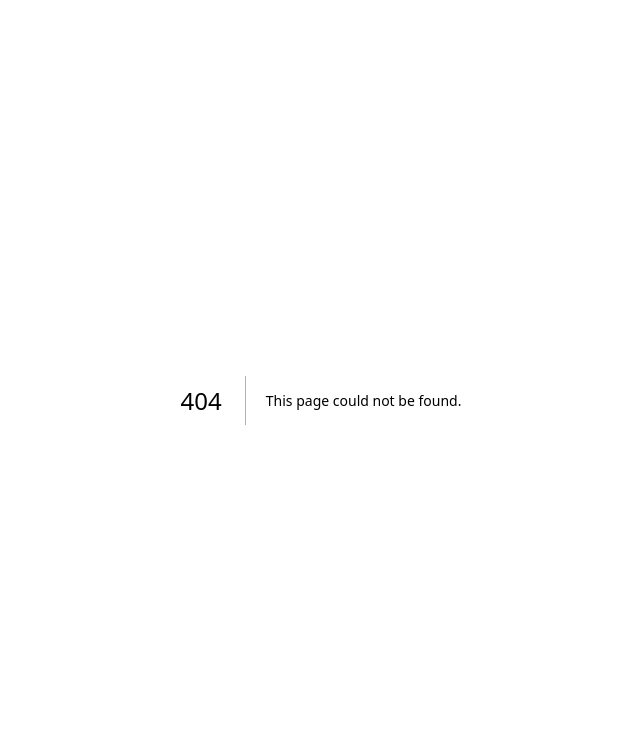
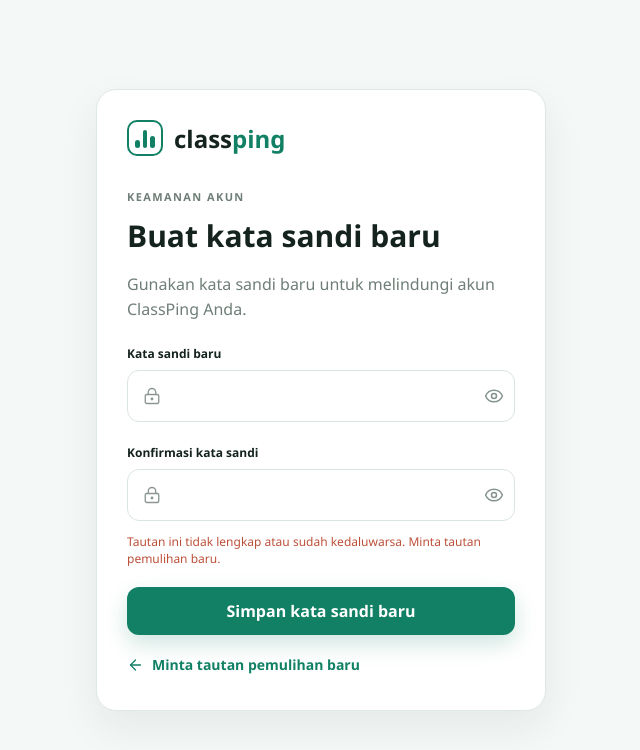
Before and after one commit to theclassping/classping-fe-guardian, a Next.js app: page /reset-password in a window 1280 px wide. Before the commit this address had no page. Shown: the top 750 px of the page, without its empty margins (319-959 px from the left). Built offline with nearby package versions, Linux system fonts and the light colour scheme.

Commit message:
Add Guardian password reset page

```diff
--- /dev/null
+++ b/app/reset-password/page.tsx
@@ -0,0 +1,101 @@
+"use client";
+
+import { FormEvent, Suspense, useState } from "react";
+import Link from "next/link";
+import { ArrowLeft, Eye, EyeOff, LockKeyhole } from "lucide-react";
+import { useSearchParams } from "next/navigation";
+import Brand from "@/components/Brand";
+
+function ResetPasswordForm() {
+  const searchParams = useSearchParams();
+  const uid = searchParams.get("uid") || "";
+  const token = searchParams.get("token") || "";
+  const [password, setPassword] = useState("");
+  const [confirmation, setConfirmation] = useState("");
+  const [showPassword, setShowPassword] = useState(false);
+  const [showConfirmation, setShowConfirmation] = useState(false);
+  const [error, setError] = useState(
+    !uid || !token ? "Tautan ini tidak lengkap atau sudah kedaluwarsa. Minta tautan pemulihan baru." : "",
+  );
+  const [complete, setComplete] = useState(false);
+  const [loading, setLoading] = useState(false);
+
+  async function submit(event: FormEvent<HTMLFormElement>) {
+    event.preventDefault();
+    setError("");
+    if (!uid || !token) {
+      setError("Tautan ini tidak lengkap atau sudah kedaluwarsa. Minta tautan pemulihan baru.");
+      return;
+    }
+    if (password !== confirmation) {
+      setError("Konfirmasi kata sandi belum sama.");
+      return;
+    }
+
+    setLoading(true);
+    try {
+      const response = await fetch("/api/auth/reset-password", {
+        method: "POST",
+        headers: { "Content-Type": "application/json" },
+        body: JSON.stringify({ uid, token, new_password: password }),
+      });
+      const data = (await response.json()) as { detail?: string; new_password?: string[] };
+      if (!response.ok) {
+        setError(data.new_password?.[0] || data.detail || "Tautan reset tidak valid atau sudah kedaluwarsa.");
+      } else {
+        setComplete(true);
+      }
+    } catch {
+      setError("Tidak dapat terhubung ke server. Silakan coba kembali.");
+    } finally {
+      setLoading(false);
+    }
+  }
+
+  return (
+    <main className="simple-auth-page">
+      <section className="simple-auth-card">
+        <Brand />
+        {complete ? (
+          <>
+            <p className="eyebrow">KATA SANDI DIPERBARUI</p>
+            <h1>Kata sandi berhasil diubah</h1>
+            <p>Silakan masuk kembali menggunakan kata sandi baru Anda.</p>
+            <Link className="primary-button" href="/login">Masuk ke ClassPing</Link>
+          </>
+        ) : (
+          <>
+            <p className="eyebrow">KEAMANAN AKUN</p>
+            <h1>Buat kata sandi baru</h1>
+            <p>Gunakan kata sandi baru untuk melindungi akun ClassPing Anda.</p>
+            <form onSubmit={submit}>
+              <label htmlFor="newPassword">Kata sandi baru</label>
+              <div className="login-input">
+                <LockKeyhole aria-hidden="true" />
+                <input id="newPassword" type={showPassword ? "text" : "password"} value={password} onChange={(event) => setPassword(event.target.value)} autoComplete="new-password" minLength={8} required />
+                <button type="button" onClick={() => setShowPassword((value) => !value)} aria-label={showPassword ? "Sembunyikan kata sandi" : "Tampilkan kata sandi"}>{showPassword ? <EyeOff /> : <Eye />}</button>
+              </div>
+              <label htmlFor="confirmPassword">Konfirmasi kata sandi</label>
+              <div className="login-input">
+                <LockKeyhole aria-hidden="true" />
+                <input id="confirmPassword" type={showConfirmation ? "text" : "password"} value={confirmation} onChange={(event) => setConfirmation(event.target.value)} autoComplete="new-password" minLength={8} required />
+                <button type="button" onClick={() => setShowConfirmation((value) => !value)} aria-label={showConfirmation ? "Sembunyikan kata sandi" : "Tampilkan kata sandi"}>{showConfirmation ? <EyeOff /> : <Eye />}</button>
+              </div>
+              {error && <p className="form-message error" role="alert">{error}</p>}
+              <button className="primary-button" type="submit" disabled={loading}>{loading ? "Menyimpan…" : "Simpan kata sandi baru"}</button>
+            </form>
+            <Link className="back-link" href="/forgot-password"><ArrowLeft /> Minta tautan pemulihan baru</Link>
+          </>
+        )}
+      </section>
+    </main>
+  );
+}
+
+export default function ResetPasswordPage() {
+  return (
+    <Suspense fallback={<main className="simple-auth-page"><section className="simple-auth-card" aria-busy="true"><p role="status">Memuat formulir…</p></section></main>}>
+      <ResetPasswordForm />
+    </Suspense>
+  );
+}
```
Also changed, not shown: app/api/auth/reset-password/route.ts (added, +39 -0 lines), 1 other file (tests, documents, lock files or other folders).
